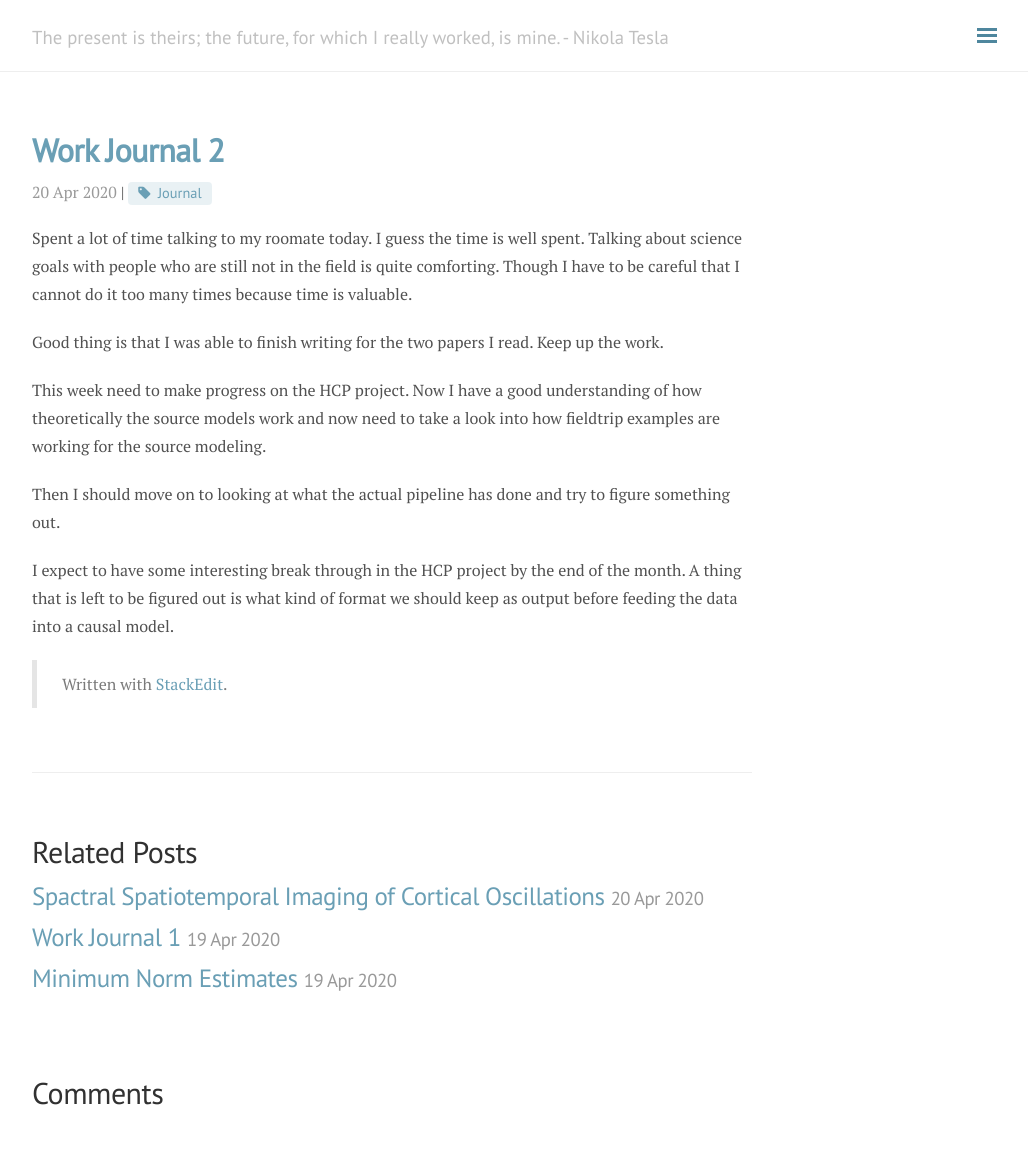
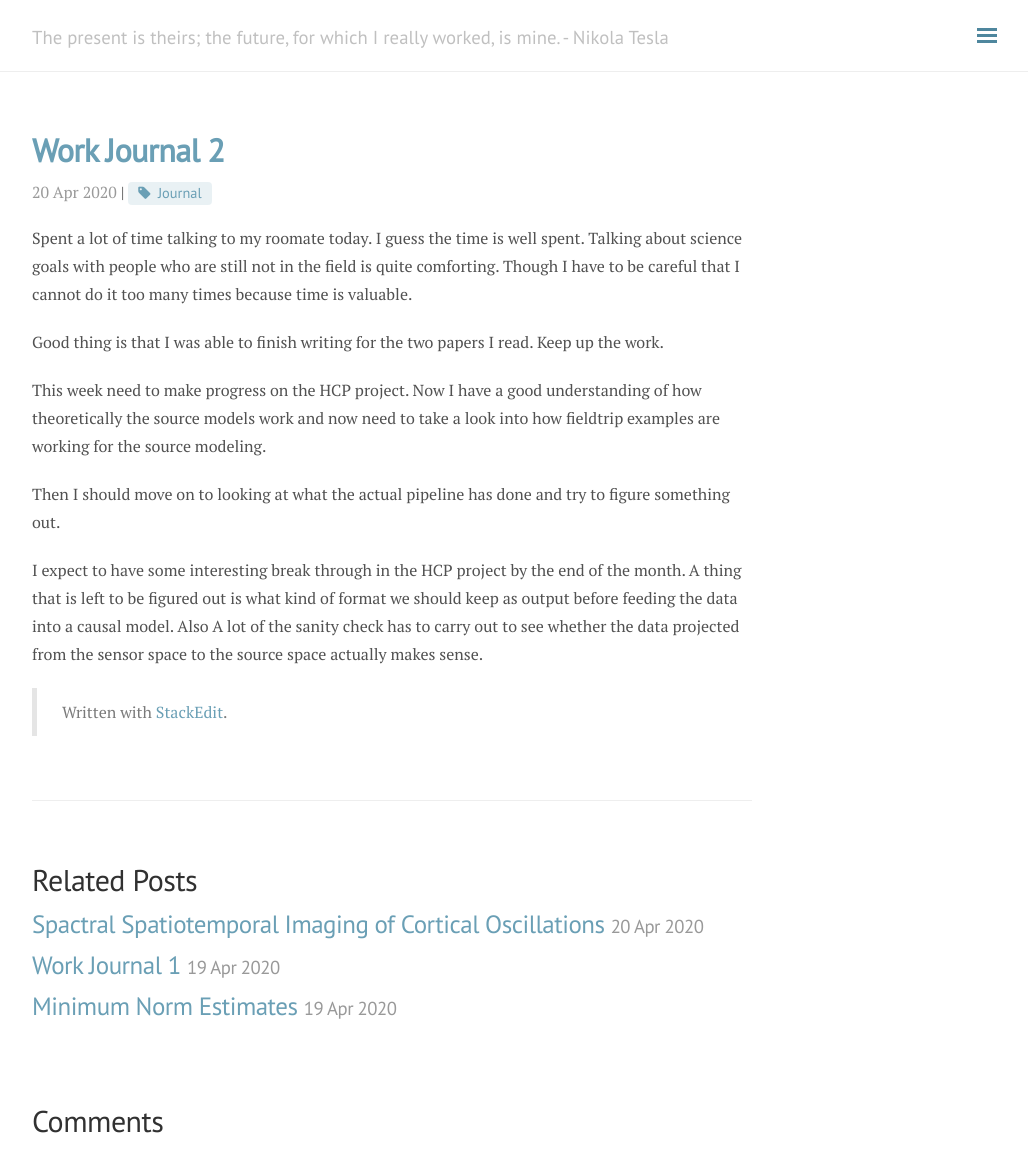
Before and after one commit to andylikescodes/andylikescodes.github.io, a Jekyll site: the page built from _posts/2020-04-20-Work-Journal-2.md, in a window 1280 px wide and 1150 px high. Shown: the whole window, without its empty margins (248-1276 px from the left). Built offline with Jekyll 4.4.1, drawn with Linux system fonts in a browser that asks for light colours; nearby versions of some CDN libraries; comment, search, counter and statistics services are not loaded.

Commit message:
_posts/2020-04-20-Work-Journal-2.md updated from https://stackedit.io/

```diff
--- a/_posts/2020-04-20-Work-Journal-2.md
+++ b/_posts/2020-04-20-Work-Journal-2.md
@@ -13,9 +13,9 @@ This week need to make progress on the HCP project. Now I have a good understand
 
 Then I should move on to looking at what the actual pipeline has done and try to figure something out.
 
-I expect to have some interesting break through in the HCP project by the end of the month. A thing that is left to be figured out is what kind of format we should keep as output before feeding the data into a causal model.
+I expect to have some interesting break through in the HCP project by the end of the month. A thing that is left to be figured out is what kind of format we should keep as output before feeding the data into a causal model. Also A lot of the sanity check has to carry out to see whether the data projected from the sensor space to the source space actually makes sense.
 
 > Written with [StackEdit](https://stackedit.io/).
 <!--stackedit_data:
-eyJoaXN0b3J5IjpbMTk0NTcyNTI0M119
+eyJoaXN0b3J5IjpbMTk4ODc5MjI3Ml19
 -->
```
